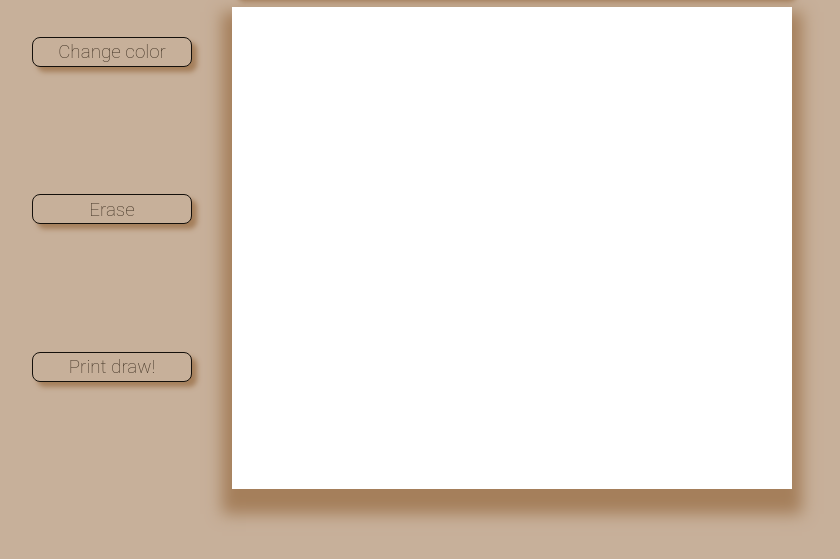
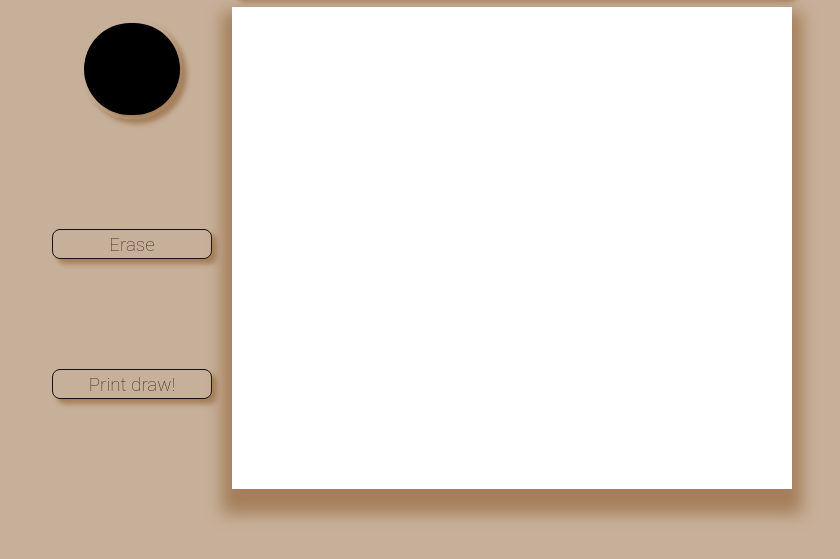
Before and after one commit to Landpad/etch-a-sketch, a plain HTML site: page index.html in a window 1280 px wide. Shown: the part 191-750 px from the top of the page, without its empty margins (228-1068 px from the left). Drawn offline with Linux system fonts and the light colour scheme.

Commit message:
Added a color pallette

```diff
--- a/index.html
+++ b/index.html
@@ -9,8 +9,8 @@
 <body>
 
     <div class="ui">
-        <div class="controls">
-            <button id="changeColor">Change color</button>
+        <div class="control">
+            <input id="changeColor" type="color">
             <button id="eraser">Erase</button>
             <button id="print">Print draw!</button>
         </div>
--- a/style.css
+++ b/style.css
@@ -15,15 +15,38 @@
     background-color: #c7b09a;
 }
 
-.controls {
+.control {
     width: 200px;
     height: 600px;
     display: flex;
     flex-direction: column;
-    justify-content: space-evenly
+    justify-content: space-evenly;
+    align-items: center;
 }
 
-.controls button {
+  input[type='color'] {
+    -webkit-appearance: none;
+    width: 100px;
+    height: 100px;
+    border: none;
+    background-color: #c7b09a;
+    border-radius: 50px;
+    box-shadow: 5px 5px 5px #A57F5B;
+  }
+
+  input[type='color']:hover {
+    transition: transform 0.05s ease-in-out;
+    transform: translateY(-1px);
+    box-shadow: 6px 6px 5px #A57F5B;
+  }
+
+  input[type='color']::-webkit-color-swatch {
+    border: none;
+    border-radius: 50px;
+    box-shadow: 5px 5px 5px #A57F5B;
+  }
+
+.control button {
     height: 30px;
     width: 160px;
     background-color: #c7b09a;
```
